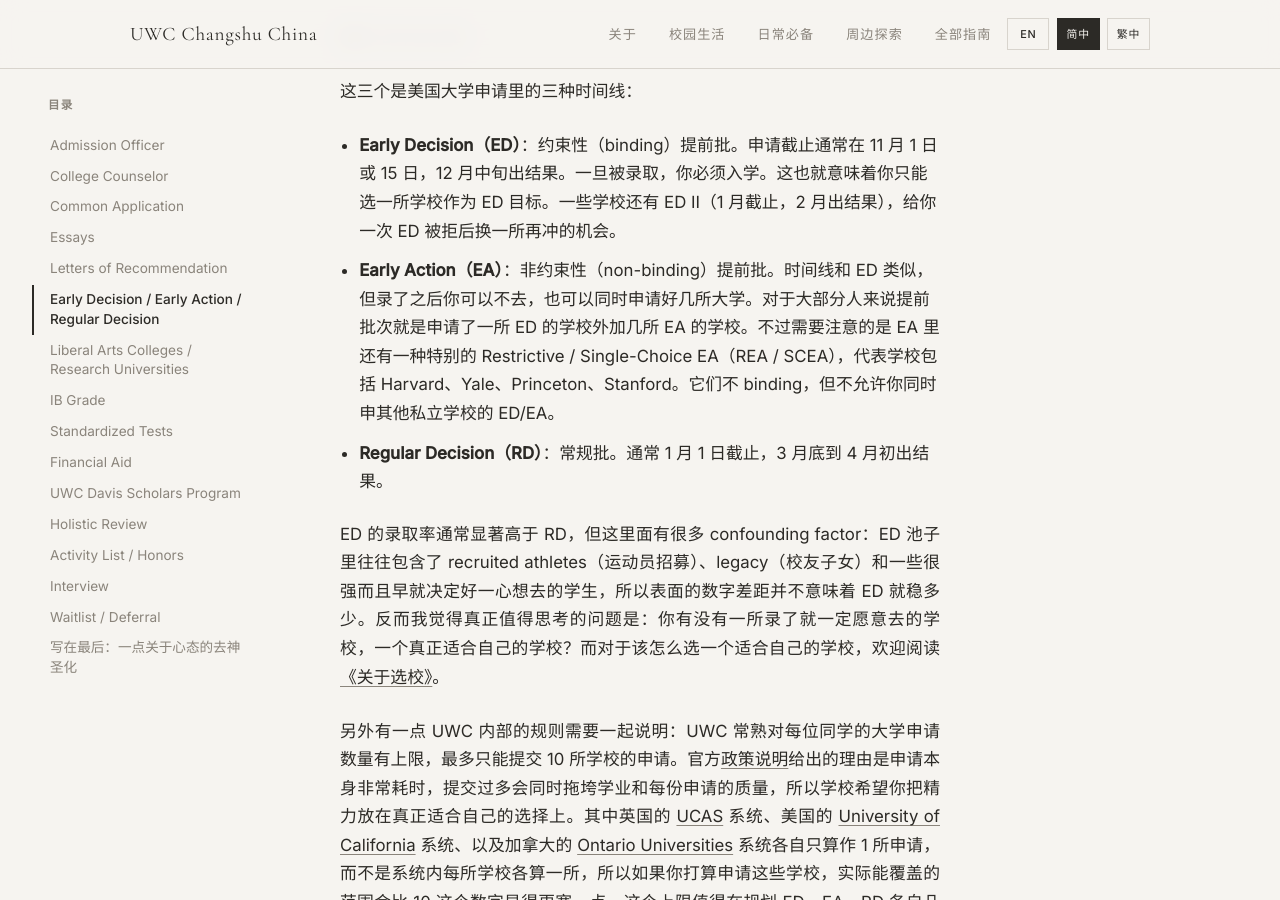
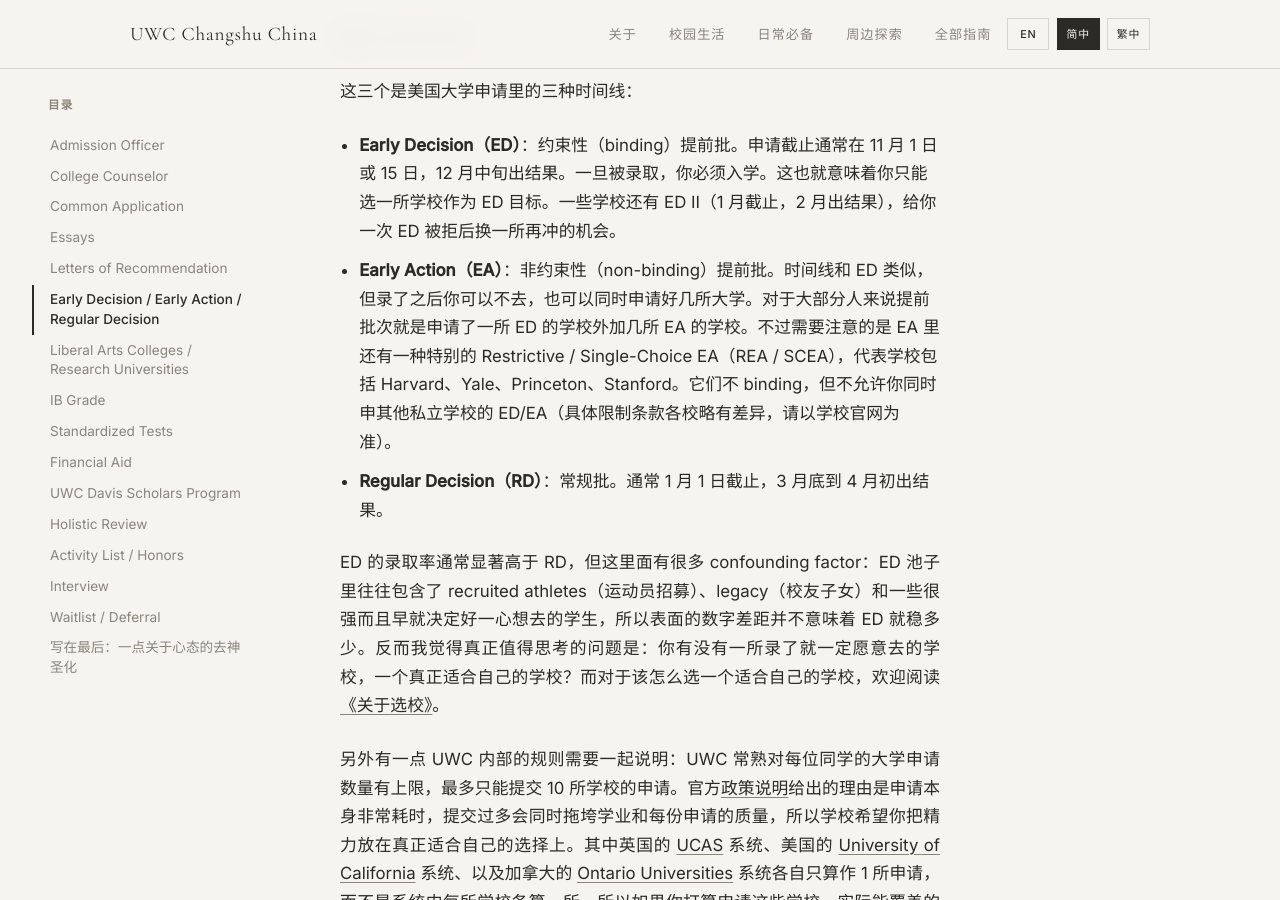
Before and after one commit to United-World-College/UWC-Survival-Guide, a Jekyll site: the page built from website/_guides/chinese/terminology-CN.md, in a window 1280 px wide and 900 px high, scrolled down 6110 px. Built offline with Jekyll 4.4.1, drawn with Linux system fonts in a browser that asks for light colours.

Commit message:
docs: hedge REA/SCEA restriction wording with per-school caveat

```diff
--- a/website/_guides/chinese/terminology-CN.md
+++ b/website/_guides/chinese/terminology-CN.md
@@ -121,7 +121,7 @@
 这三个是美国大学申请里的三种时间线：
 
 - **Early Decision（ED）**：约束性（binding）提前批。申请截止通常在 11 月 1 日或 15 日，12 月中旬出结果。一旦被录取，你必须入学。这也就意味着你只能选一所学校作为 ED 目标。一些学校还有 ED II（1 月截止，2 月出结果），给你一次 ED 被拒后换一所再冲的机会。
-- **Early Action（EA）**：非约束性（non-binding）提前批。时间线和 ED 类似，但录了之后你可以不去，也可以同时申请好几所大学。对于大部分人来说提前批次就是申请了一所 ED 的学校外加几所 EA 的学校。不过需要注意的是 EA 里还有一种特别的 Restrictive / Single-Choice EA（REA / SCEA），代表学校包括 Harvard、Yale、Princeton、Stanford。它们不 binding，但不允许你同时申其他私立学校的 ED/EA。
+- **Early Action（EA）**：非约束性（non-binding）提前批。时间线和 ED 类似，但录了之后你可以不去，也可以同时申请好几所大学。对于大部分人来说提前批次就是申请了一所 ED 的学校外加几所 EA 的学校。不过需要注意的是 EA 里还有一种特别的 Restrictive / Single-Choice EA（REA / SCEA），代表学校包括 Harvard、Yale、Princeton、Stanford。它们不 binding，但不允许你同时申其他私立学校的 ED/EA（具体限制条款各校略有差异，请以学校官网为准）。
 - **Regular Decision（RD）**：常规批。通常 1 月 1 日截止，3 月底到 4 月初出结果。
 
 ED 的录取率通常显著高于 RD，但这里面有很多 confounding factor：ED 池子里往往包含了 recruited athletes（运动员招募）、legacy（校友子女）和一些很强而且早就决定好一心想去的学生，所以表面的数字差距并不意味着 ED 就稳多少。反而我觉得真正值得思考的问题是：你有没有一所录了就一定愿意去的学校，一个真正适合自己的学校？而对于该怎么选一个适合自己的学校，欢迎阅读[《关于选校》]({{ '/guides/chinese/school-selection-CN/' | relative_url }})。
```
Also changed, not shown: website/_guides/chinese/terminology-TW.md (+1 -1 lines), website/_guides/default/terminology.md (+1 -1 lines).
